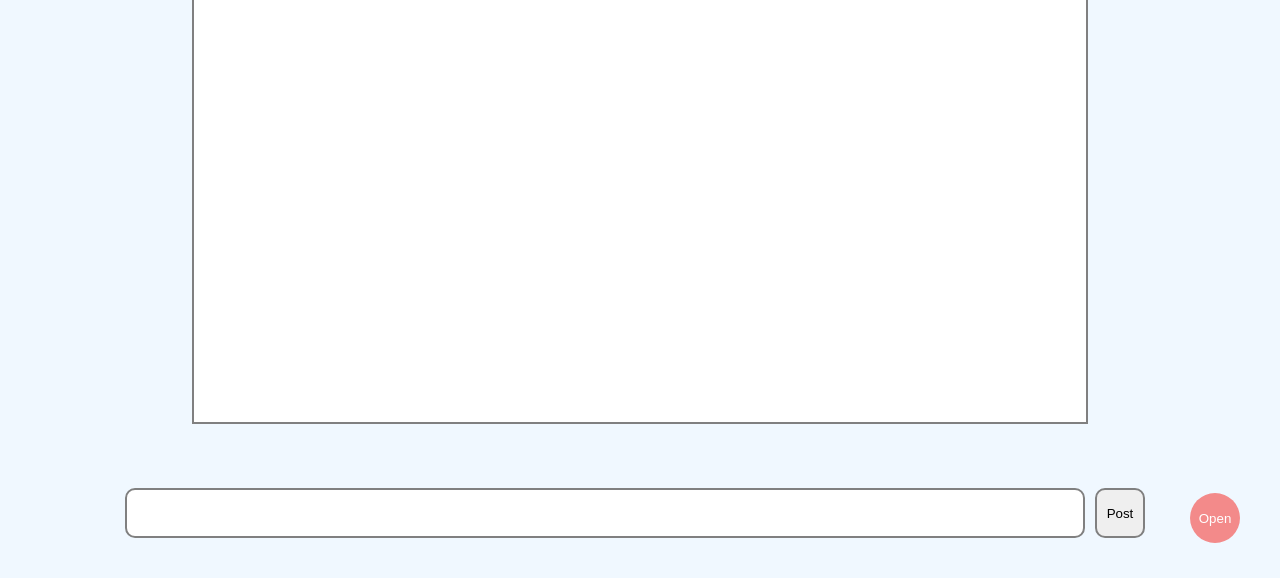
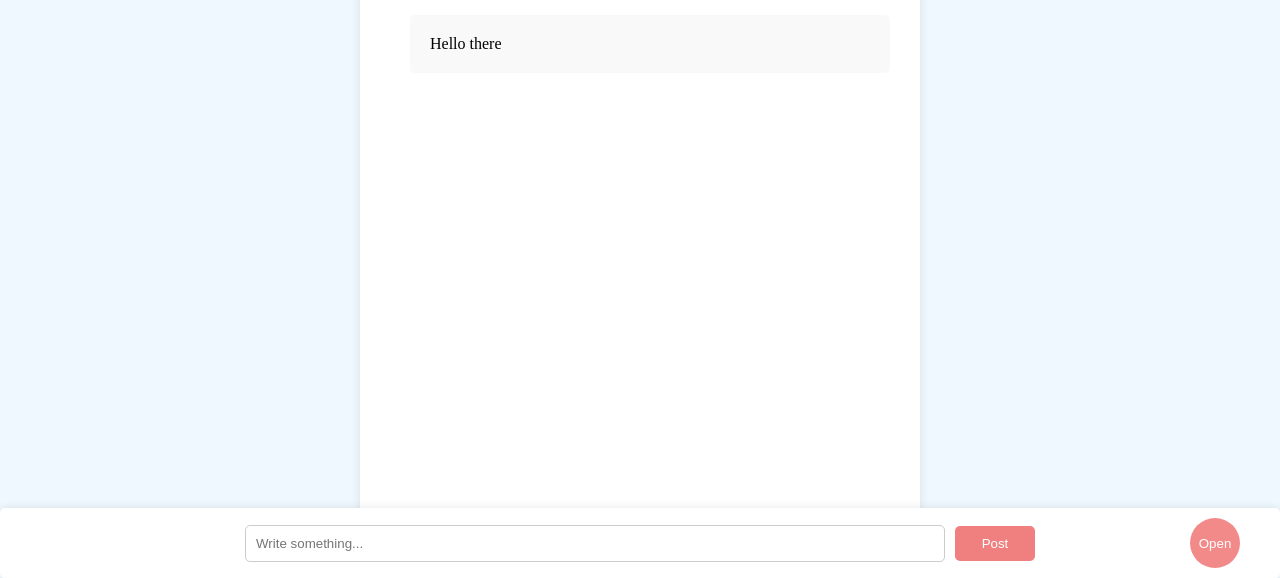
Before and after one commit to LisNis/p2_solution, a plain HTML site: page node/PublicResources/html/post.html in a window 1280 px wide. Shown: the part 222-800 px from the top of the page. Drawn offline with Linux system fonts and the light colour scheme.

Commit message:
style changes with the post page

```diff
--- a/node/PublicResources/css/post.css
+++ b/node/PublicResources/css/post.css
@@ -40,46 +40,64 @@ header{
     padding: 20px;
 }
 
-/* All posts */
+/* posting */
 
-.all-posts{
+.container {
+    height: 80vh;
+    width: 70vh;
+    margin: 10vh auto;
+    padding: 20px;
+    background-color: #fff;
+    border-radius: 5px;
+    box-shadow: 0 0 10px rgba(0, 0, 0, 0.1);
+}
+
+
+.input-container {
     display: flex;
     justify-content: center;
     align-items: center;
-    height: 80%;
+    width: 100%;
+    height: 70px;
+    position: fixed;
+    bottom: 0px;
+    background-color: white;
+    border-radius: 5px;
+    box-shadow: 0 0 10px rgba(0, 0, 0, 0.1);
+    display: flex;
+    align-items: center;
+    padding: 0 10px;
 }
 
-.firstPost {
-    background: white;
-    width: 70%;
-    height: 80%;
-    border: 2px solid grey;
+.text-input {
+    width: 700px;
+    padding: 10px;
+    border: 1px solid #ccc;
+    border-radius: 5px;
+    margin-right: 10px;
 }
 
-/* Write post */
-
-.post-input-body {
-    position: fixed;
-    bottom: 0;
-    width: 100%;
-    display: flex;
-    justify-content: center;
-    padding: 40px;
+button {
+    width: 80px;
+    background-color: lightcoral;
+    color: #fff;
+    border: none;
+    padding: 10px;
+    border-radius: 5px;
+    cursor: pointer;
 }
 
-#input-post {
-    width: 80%;
-    height: 50px;
-    border: 2px solid gray;
-    border-radius: 10px;
+button:hover {
+    background-color: rgb(235, 120, 120);
 }
 
-#post-btn {
-    width: 50px;
-    height: 50px;
-    border: 2px solid gray;
-    border-radius: 10px;
-    margin: 0 10px;
+.post {
+    background-color: #f9f9f9;
+    padding: 20px;
+    margin: 30px;
+    border-radius: 5px;
+    width: 60vh;
+    min-height: 50px;
 }
 
 
@@ -136,7 +154,7 @@ header{
 .bot-toggler {
     position: fixed;
     right: 40px;
-    bottom: 35px;
+    bottom: 10px;
     height: 50px;
     width: 50px;
     color: #fff;
--- a/node/PublicResources/html/post.html
+++ b/node/PublicResources/html/post.html
@@ -23,21 +23,20 @@
         <input onclick=showSidebar() class="user" type="submit" value="User">
     </header>
 
-    <div class="all-posts">
-        <div class="firstPost">
-            <p id="displayText"></p>
+    <!-- posting -->
+    <div class="container">
+        <h1>Write and Post</h1>
+        <div id="postArea" class="post-area">
+            <div class="post">Hello there</div>
         </div>
     </div>
-
-
-    <div class="post-input-body">
-        <input id="input-post" id="input">
-        <input id="post-btn" type="submit" value="Post">
-        </div>
-    </div>
+    <div class="input-container">
+        <input type="text" id="textInput" placeholder="Write something..." class="text-input">
+        <button onclick="postText()">Post</button>
 
 
           <!-- reminder-bot -->
+
         <button class="bot-toggler">
             <span class="open">Open</span>
             <span class="close">Close</span>
@@ -61,6 +60,8 @@
             </div>
         </div>
 
+    </div>
+
     <script  src="../js/post.js"></script>
 </body>
 </html>
--- a/node/PublicResources/js/post.js
+++ b/node/PublicResources/js/post.js
@@ -26,11 +26,17 @@ const secondsHtml = document.querySelector('.seconds');
 
 
 //posting site
-postButton.addEventListener("click", function() {
-    let userInput = inputElement.value;
-    console.log("slay");
-    displayElement.textContent = userInput;
-});
+function postText() {
+    let text = document.getElementById("textInput").value;
+    if (text.trim() !== "") {
+        let postArea = document.getElementById("postArea");
+        let post = document.createElement("div");
+        post.className = "post";
+        post.textContent = text;
+        postArea.appendChild(post);
+        document.getElementById("textInput").value = "";
+    }
+}
 
 
 //sidebar
@@ -55,6 +61,8 @@ const createTextLi = (message, className) => {
     return textLi;
 }
 
+
+// not working only giving error
 const generateResponse = (incomingTextLi) => {
     const messageElement = incomingTextLi.querySelector('p');
 
@@ -65,9 +73,20 @@ const generateResponse = (incomingTextLi) => {
     // bot Countdown
     const newTime = new Date(userMessage);
 
+    if (isNaN(newTime)) {
+        messageElement.textContent = "Invalid date format. Please enter a valid date.";
+        return;
+    }
+
     function updateCountdown() {
         const currentTime = new Date();
         const diff = newTime - currentTime;
+
+        if (diff <= 0) {
+            messageElement.textContent = "Countdown has ended!";
+            clearInterval(intervalId);
+            return;
+        }
 
         const days = Math.floor(diff / 1000 / 60 / 60 / 24);
         const hours =  Math.floor(diff / 1000 / 60 / 60) % 24;
@@ -78,13 +97,6 @@ const generateResponse = (incomingTextLi) => {
 
         messageElement.textContent = result;
 
-        let end = days + hours + minutes + seconds;
-
-        //console.log(result);
-
-        if (end === 0) {
-            alert("The countdown has ended, it's time for a break!")
-        }
 
         // stop the timer when 0, stop timer when writing another one,
         // delete text in chatbox, after sending
--- a/node/server/config/config.json
+++ b/node/server/config/config.json
@@ -1,7 +1,7 @@
 {
   "development": {
     "username": "root",
-    "password": null,
+    "password": "password",
     "database": "p2_solution",
     "host": "127.0.0.1",
     "dialect": "mysql"
```
Also changed, not shown: node/server/server.js (+33 -1 lines). Lines whose indentation alone changed are shown as unchanged.
